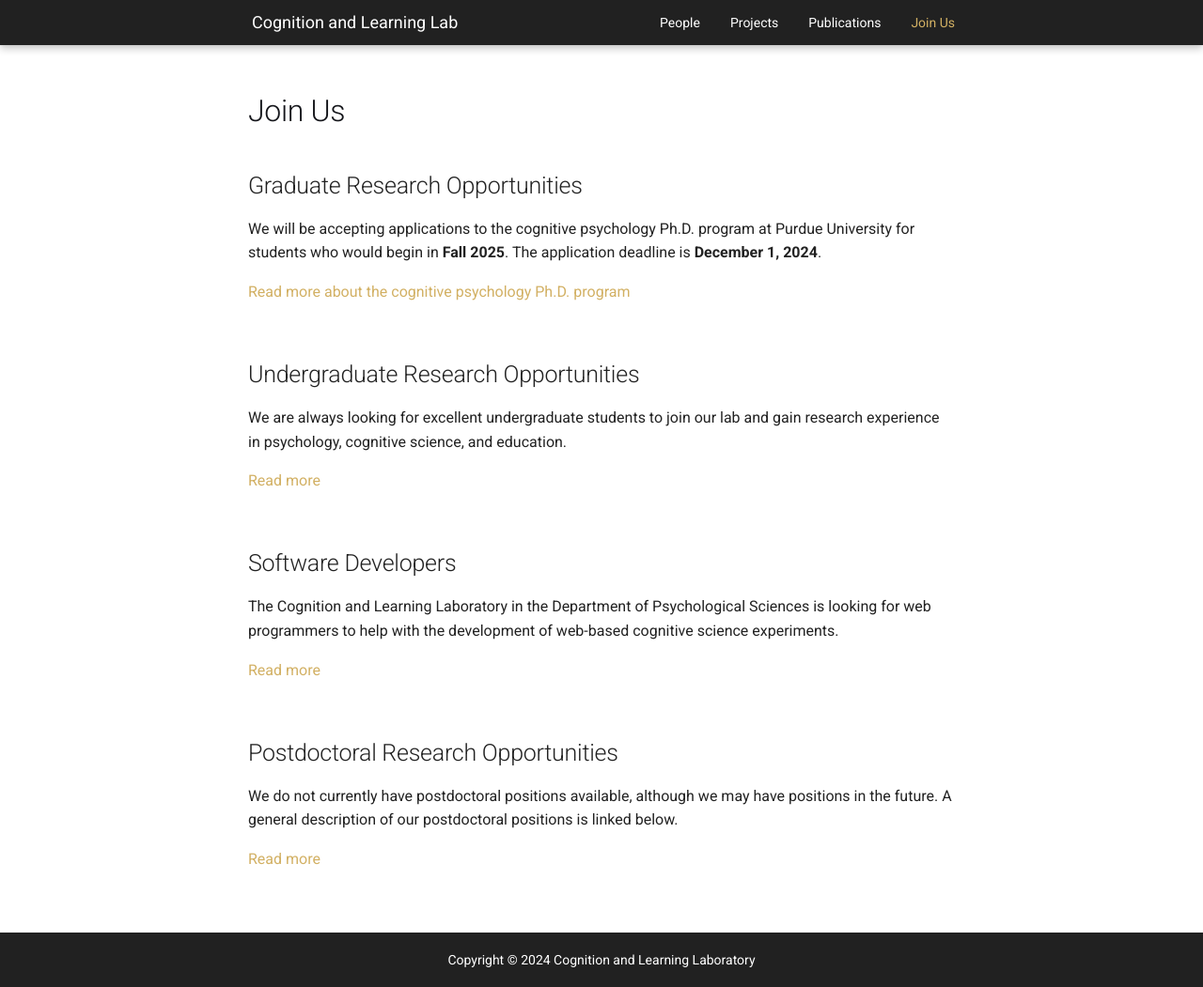
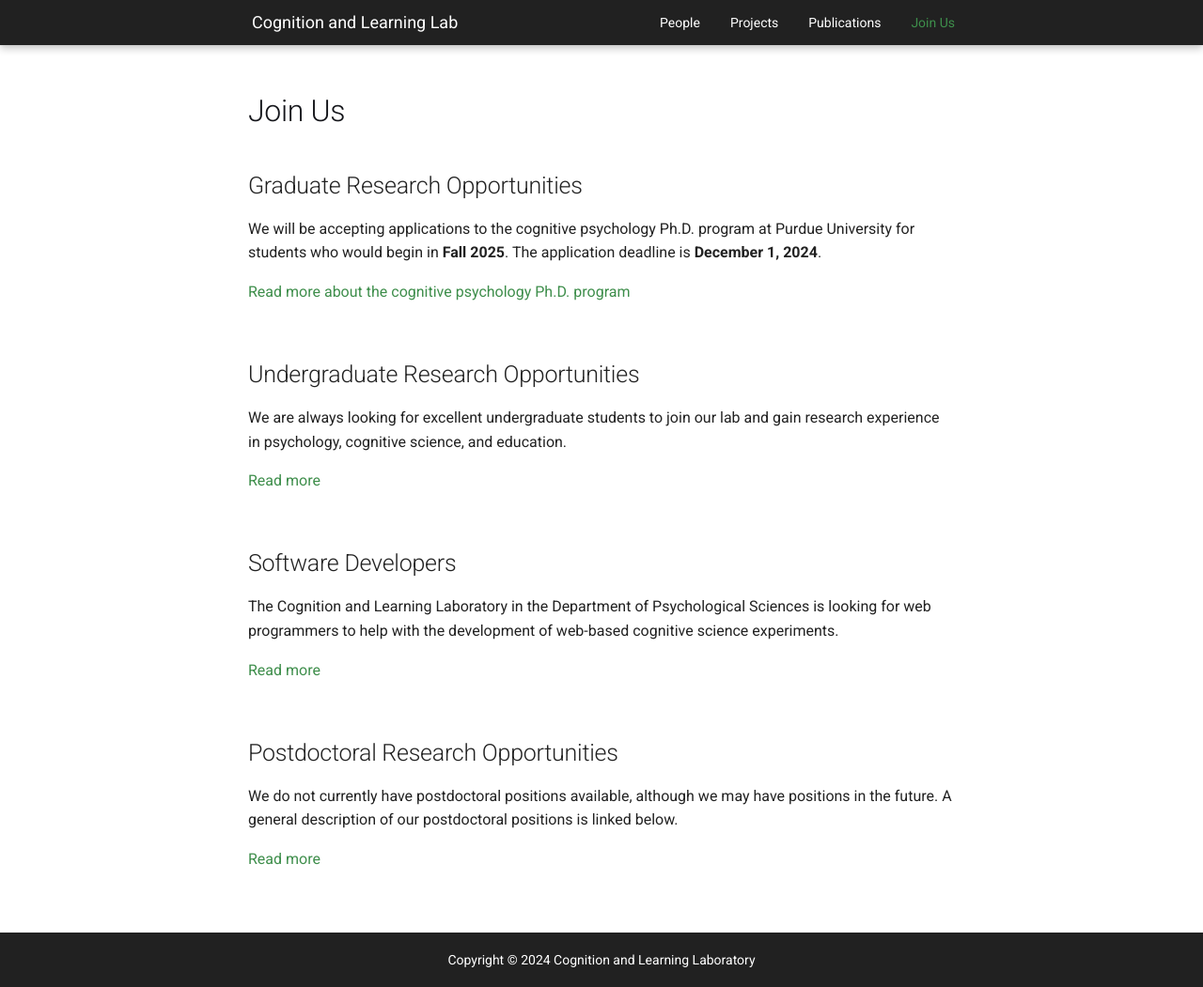
Before and after one commit to shivanya-chandra/pcllab.github.io, an MkDocs documentation site: the page built from docs/joinus.md, in a window 1280 px wide and 1051 px high. Shown: the whole window at 94% size. Built offline with MkDocs 1.6.1 and Material for MkDocs 9.7.7, drawn with Linux system fonts in a browser that asks for light colours; comment, search, counter and statistics services are not loaded.

Commit message:
test change

```diff
--- a/docs/css/baseline.css
+++ b/docs/css/baseline.css
@@ -8,7 +8,7 @@
 
   --pcllab-light-bg-color: #eeeeee;
   --pcllab-light-fg-color: #616161;
-  --pcllab-active-link-color:#d2b063;
+  --pcllab-active-link-color:#3e8e4b;
 }
 
 /* Theme Overrides */
```
